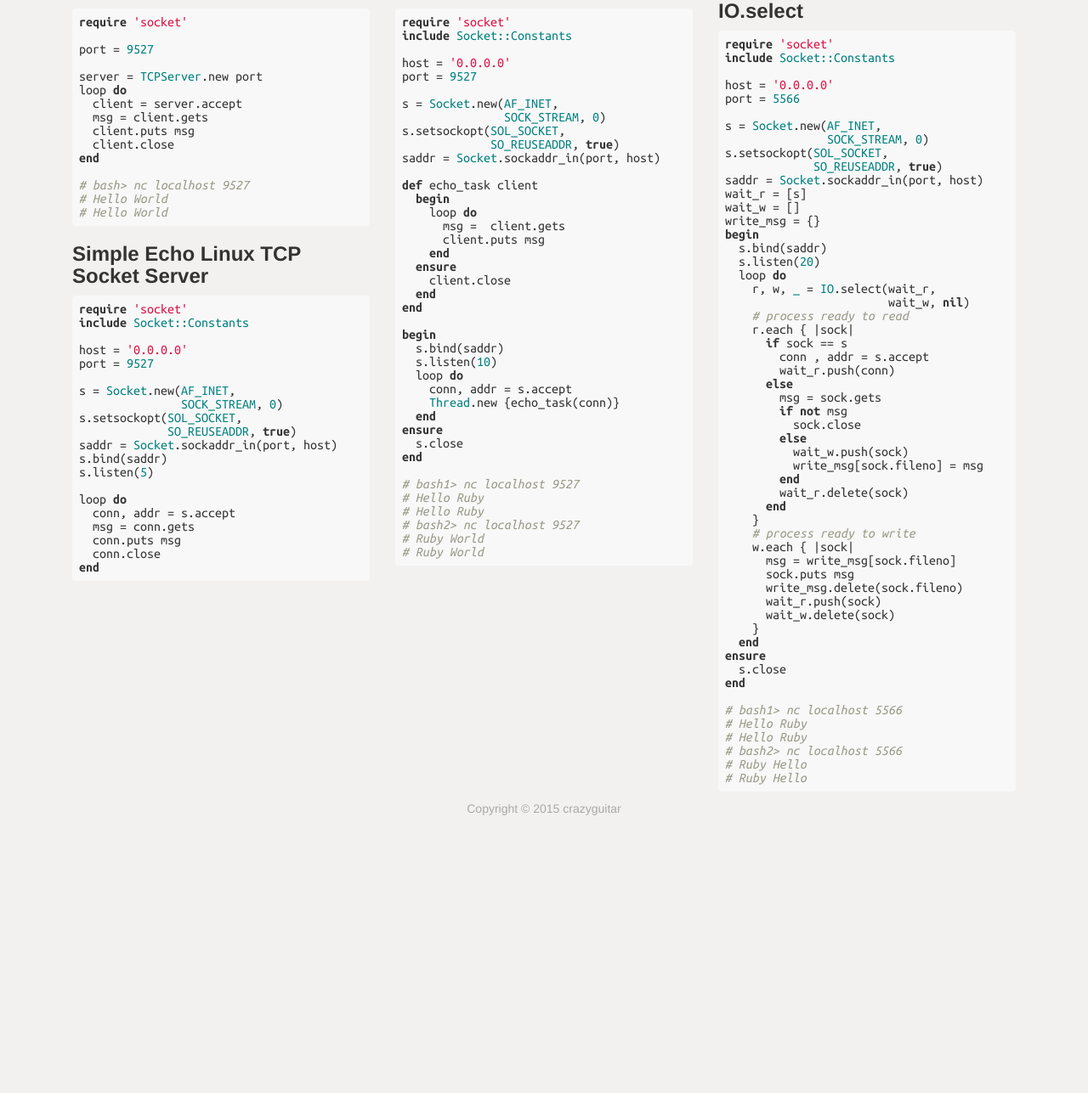
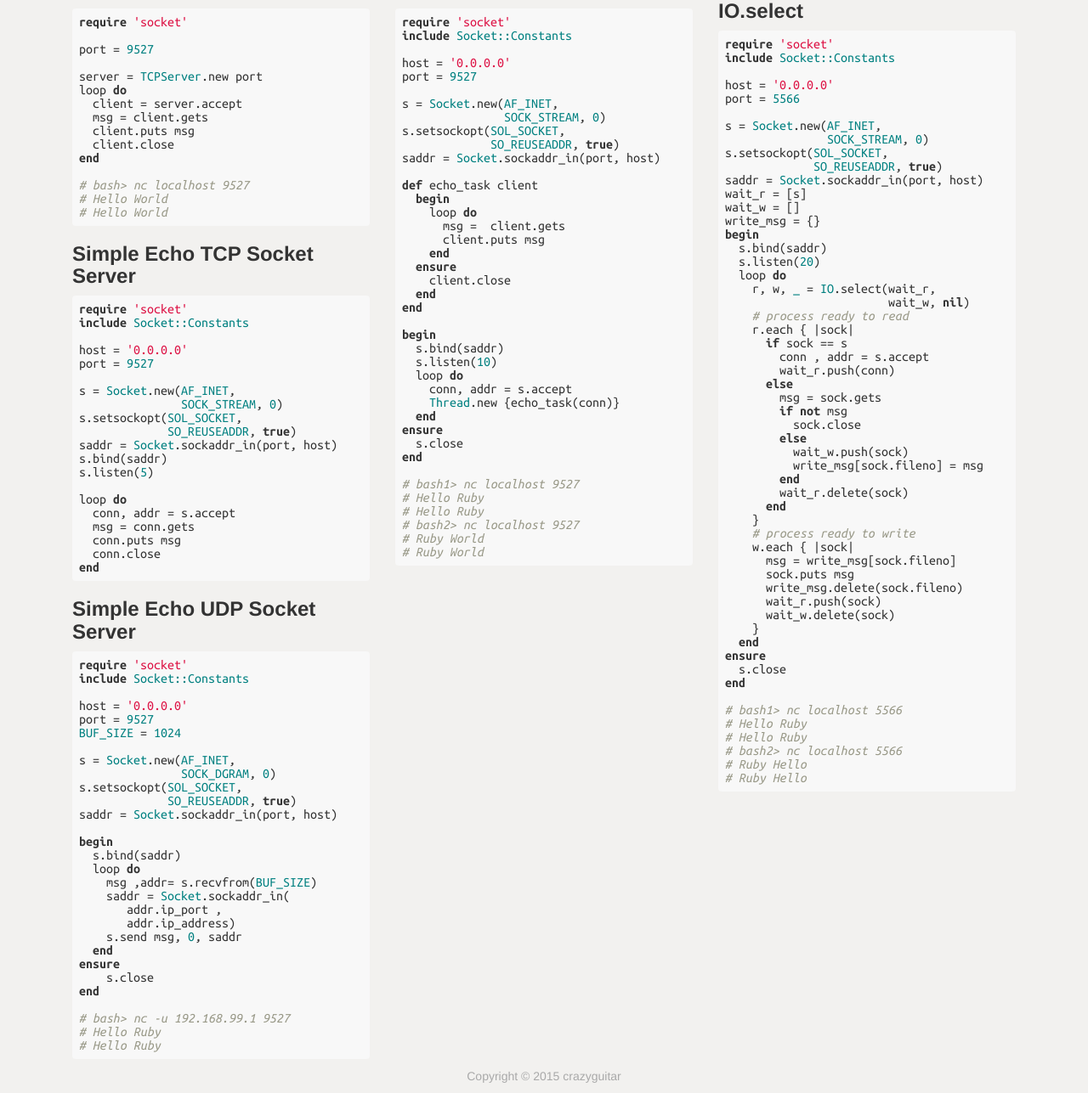
Before and after one commit to crazyguitar/cheatsheet, a Flask app: page /ruby-socket-cs in a window 1280 px wide. Shown: the part 387-1674 px from the top of the page at 85% size. Before the commit the page ends 1347 px from the top, so only its background shows below. Run offline with Flask 2, Linux system fonts and the light colour scheme; some libraries are stand-ins or nearby versions.

Commit message:
Add simple echo UDP socket server note

```diff
--- a/server/templates/cheatsheet/ruby-socket-cs.html
+++ b/server/templates/cheatsheet/ruby-socket-cs.html
@@ -29,7 +29,7 @@ end
 # Hello World
 </pre>
 
-<h3>Simple Echo Linux TCP Socket Server</h3>
+<h3>Simple Echo TCP Socket Server</h3>
 <pre class="code ruby">
 require 'socket'
 include Socket::Constants
@@ -52,6 +52,41 @@ loop do
   conn.close
 end
 </pre>
+
+<h3>Simple Echo UDP Socket Server</h3>
+<pre class="code ruby">
+require 'socket'
+include Socket::Constants
+
+host = '0.0.0.0'
+port = 9527
+BUF_SIZE = 1024
+
+s = Socket.new(AF_INET,
+               SOCK_DGRAM, 0)
+s.setsockopt(SOL_SOCKET,
+             SO_REUSEADDR, true)
+saddr = Socket.sockaddr_in(port, host)
+
+begin
+  s.bind(saddr)
+  loop do
+    msg ,addr= s.recvfrom(BUF_SIZE)
+    saddr = Socket.sockaddr_in(
+       addr.ip_port ,
+       addr.ip_address)
+    s.send msg, 0, saddr
+  end
+ensure
+    s.close
+end
+
+# bash&gt; nc -u 192.168.99.1 9527
+# Hello Ruby
+# Hello Ruby
+</pre>
+
+
 </div>
 
 <div class="row col-md-4 col-xs-12">
@@ -99,7 +134,6 @@ end
 # Ruby World
 # Ruby World
 </pre>
-
 </div>
 
 <div class="row col-md-4 col-xs-12">
```
